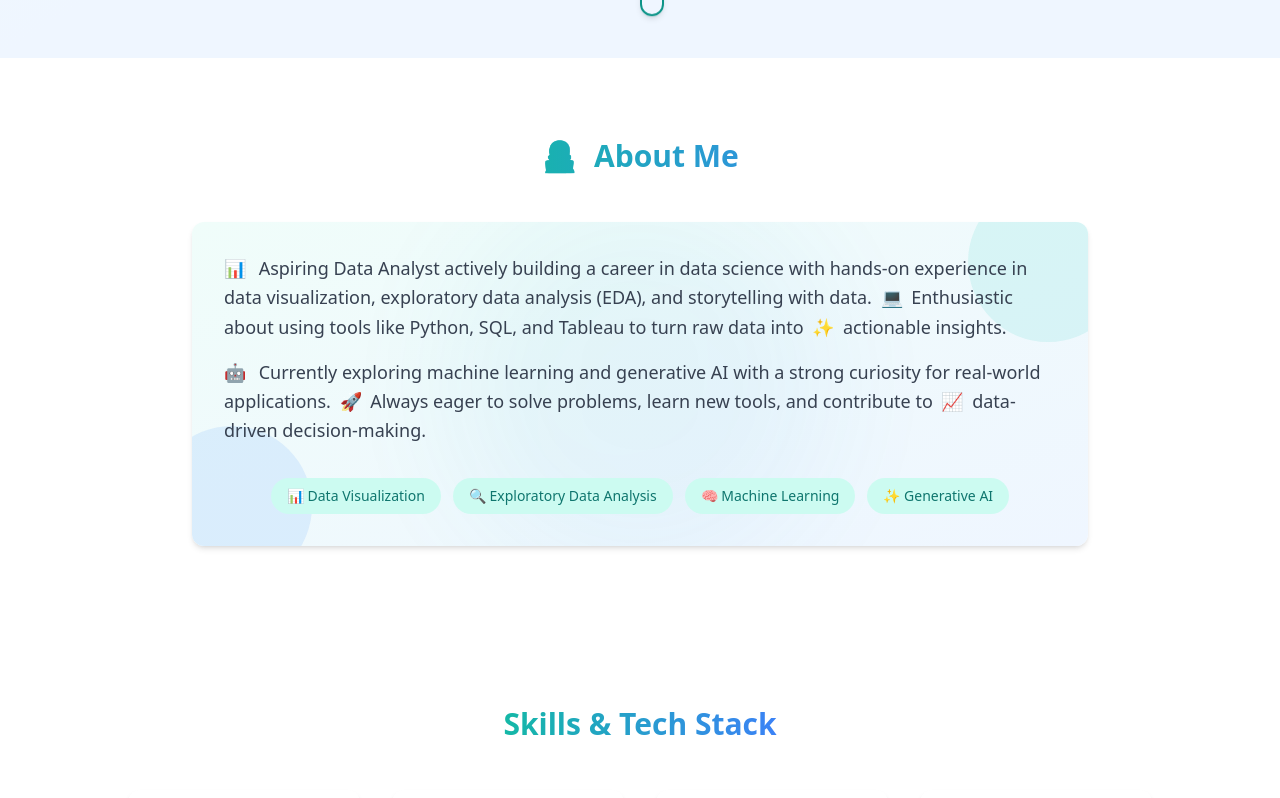
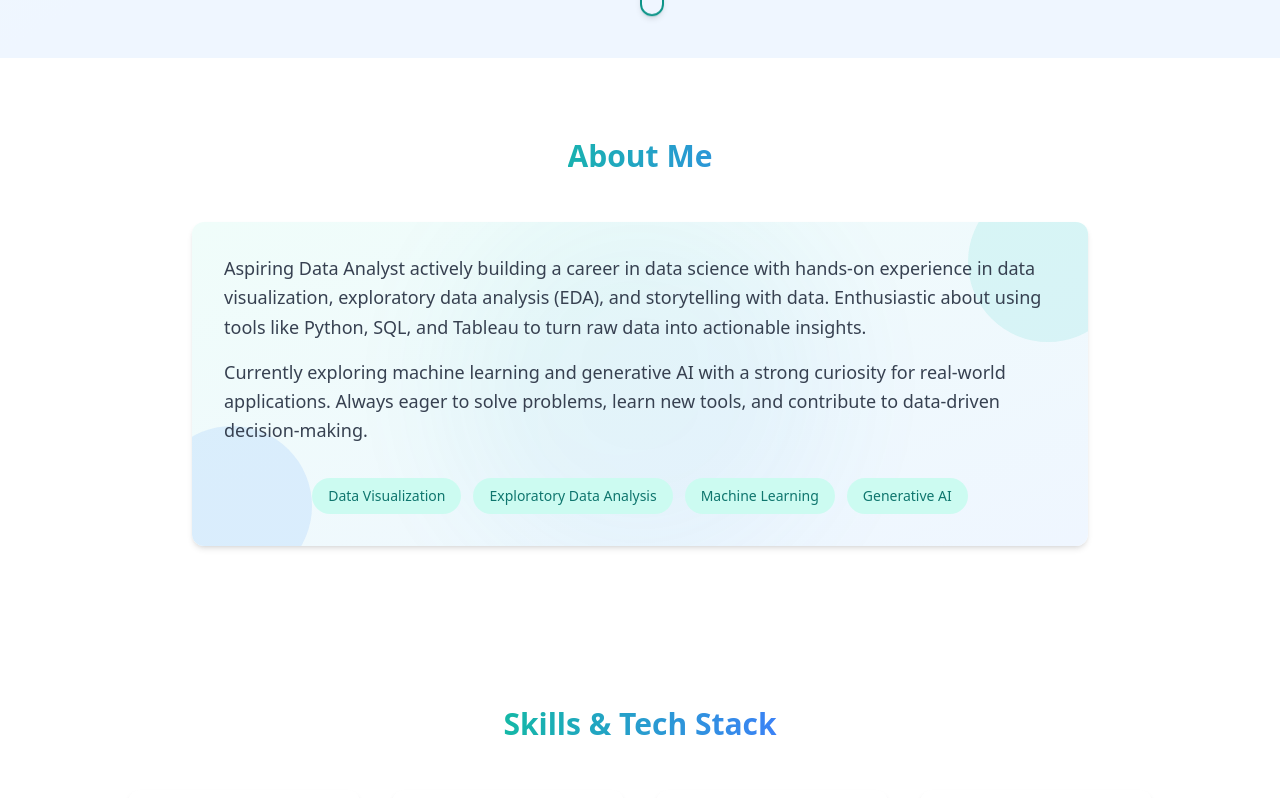
Before and after one commit to Nuthan-Reddy-Surukunti/Portfolio, a React (Vite) app: page / in a window 1280 px wide. Shown: the part 742-1540 px from the top of the page. Built offline with nearby package versions, Linux system fonts and the light colour scheme.

Commit message:
Remove emojis from About Me section

```diff
--- a/src/App.tsx
+++ b/src/App.tsx
@@ -387,7 +387,7 @@ function App() {
         <div className="container mx-auto px-6">
           <h2 className="text-3xl font-bold text-center mb-12 text-gray-900 dark:text-white animate-fade-in">
             <span className="bg-clip-text text-transparent bg-gradient-to-r from-primary-500 to-secondary-500 dark:from-primary-400 dark:to-secondary-400 animate-gradient-text">
-              <span className="inline-block mr-2">👨‍💻</span> About Me
+              About Me
             </span>
           </h2>
           <div className="max-w-4xl mx-auto transform transition-all duration-700 hover:scale-[1.01]">
@@ -400,19 +400,19 @@ function App() {
               <div className="relative z-10">
                 <div>
                   <p className="text-gray-700 dark:text-gray-300 leading-relaxed text-lg mb-4 transform transition-all duration-500 hover:translate-x-1">
-                    <span className="inline-block mr-2">📊</span> Aspiring Data Analyst actively building a career in data science with hands-on experience in data visualization, exploratory data analysis (EDA), and storytelling with data. <span className="inline-block mx-1">💻</span> Enthusiastic about using tools like Python, SQL, and Tableau to turn raw data into <span className="inline-block mx-1">✨</span> actionable insights.
+                    Aspiring Data Analyst actively building a career in data science with hands-on experience in data visualization, exploratory data analysis (EDA), and storytelling with data. Enthusiastic about using tools like Python, SQL, and Tableau to turn raw data into actionable insights.
                   </p>
                   <p className="text-gray-700 dark:text-gray-300 leading-relaxed text-lg transform transition-all duration-500 hover:translate-x-1">
-                    <span className="inline-block mr-2">🤖</span> Currently exploring machine learning and generative AI with a strong curiosity for real-world applications. <span className="inline-block mx-1">🚀</span> Always eager to solve problems, learn new tools, and contribute to <span className="inline-block mx-1">📈</span> data-driven decision-making.
+                    Currently exploring machine learning and generative AI with a strong curiosity for real-world applications. Always eager to solve problems, learn new tools, and contribute to data-driven decision-making.
                   </p>
                 </div>
               </div>
 
               <div className="flex flex-wrap gap-3 mt-8 justify-center">
-                <span className="px-4 py-2 bg-primary-100 dark:bg-primary-900/50 text-primary-700 dark:text-primary-300 rounded-full text-sm font-medium transform transition-all duration-300 hover:scale-105 hover:shadow-md">📊 Data Visualization</span>
-                <span className="px-4 py-2 bg-primary-100 dark:bg-primary-900/50 text-primary-700 dark:text-primary-300 rounded-full text-sm font-medium transform transition-all duration-300 hover:scale-105 hover:shadow-md animation-delay-1000">🔍 Exploratory Data Analysis</span>
-                <span className="px-4 py-2 bg-primary-100 dark:bg-primary-900/50 text-primary-700 dark:text-primary-300 rounded-full text-sm font-medium transform transition-all duration-300 hover:scale-105 hover:shadow-md">🧠 Machine Learning</span>
-                <span className="px-4 py-2 bg-primary-100 dark:bg-primary-900/50 text-primary-700 dark:text-primary-300 rounded-full text-sm font-medium transform transition-all duration-300 hover:scale-105 hover:shadow-md">✨ Generative AI</span>
+                <span className="px-4 py-2 bg-primary-100 dark:bg-primary-900/50 text-primary-700 dark:text-primary-300 rounded-full text-sm font-medium transform transition-all duration-300 hover:scale-105 hover:shadow-md">Data Visualization</span>
+                <span className="px-4 py-2 bg-primary-100 dark:bg-primary-900/50 text-primary-700 dark:text-primary-300 rounded-full text-sm font-medium transform transition-all duration-300 hover:scale-105 hover:shadow-md animation-delay-1000">Exploratory Data Analysis</span>
+                <span className="px-4 py-2 bg-primary-100 dark:bg-primary-900/50 text-primary-700 dark:text-primary-300 rounded-full text-sm font-medium transform transition-all duration-300 hover:scale-105 hover:shadow-md">Machine Learning</span>
+                <span className="px-4 py-2 bg-primary-100 dark:bg-primary-900/50 text-primary-700 dark:text-primary-300 rounded-full text-sm font-medium transform transition-all duration-300 hover:scale-105 hover:shadow-md">Generative AI</span>
               </div>
             </div>
           </div>
@@ -993,10 +993,7 @@ function App() {
                 <p className="text-gray-500 dark:text-gray-400">2022 - 2026</p>
               </div>
               <p className="text-gray-600 dark:text-gray-300 mb-4">Lovely Professional University</p>
-              <div className="flex items-center gap-2">
-                <span className="font-medium text-gray-700 dark:text-gray-300">GPA:</span>
-                <span className="text-gray-600 dark:text-gray-400">6.84</span>
-              </div>
+
               <p className="text-gray-600 dark:text-gray-300 mt-4">
                 Relevant coursework: Data Structures & Algorithms, Database Management Systems,
                 Machine Learning, Data Analytics, Software Engineering
```
